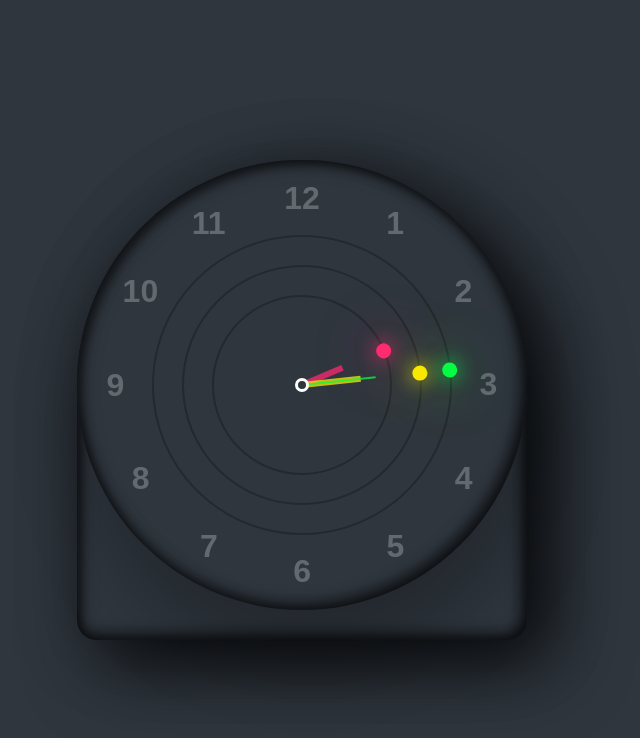
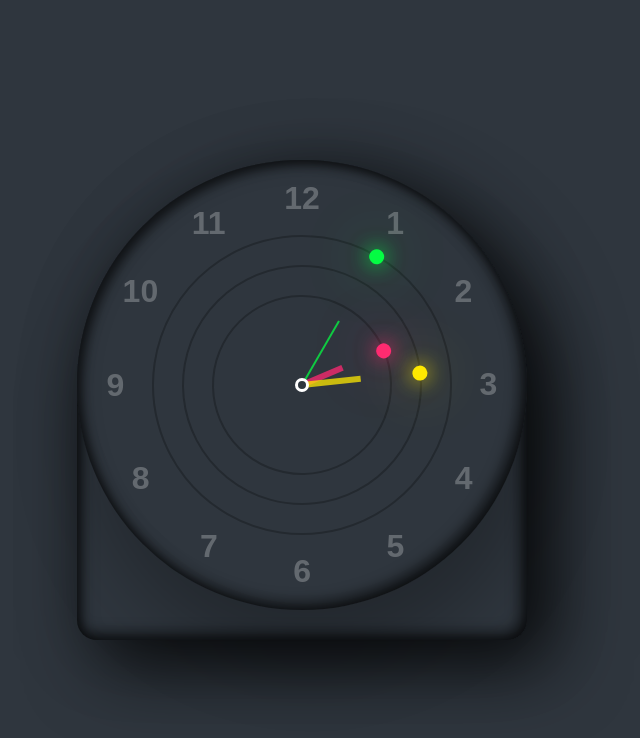
Before and after one commit to annmaryvinod/Clock, a plain HTML site: page index.html in a window 1280 px wide. Shown: the whole page, without its empty margins (338-978 px from the left). Drawn offline with Linux system fonts and the light colour scheme.

Commit message:
corrected an error!

```diff
--- a/index.html
+++ b/index.html
@@ -47,7 +47,7 @@
             let day = new Date();
             let hh = day.getHours() * 30;
             let mm = day.getMinutes() * 6;
-            let ss = day.getMinutes() * 6;
+            let ss = day.getSeconds() * 6;
 
 
             hr.style.transform = `rotateZ(${hh+(mm/12)}deg)`;
```
